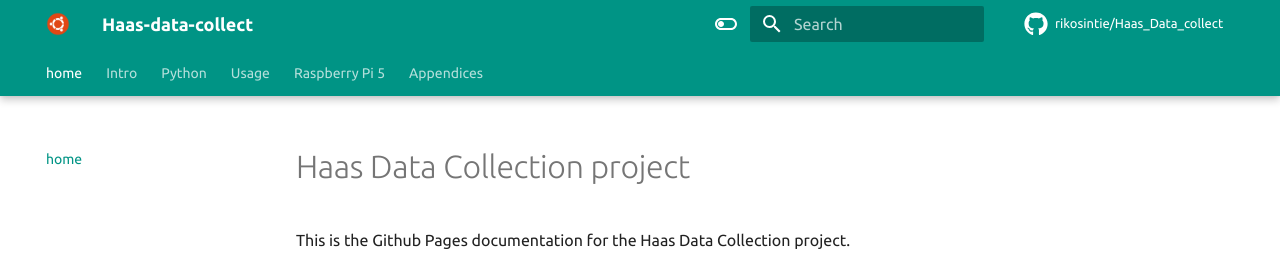
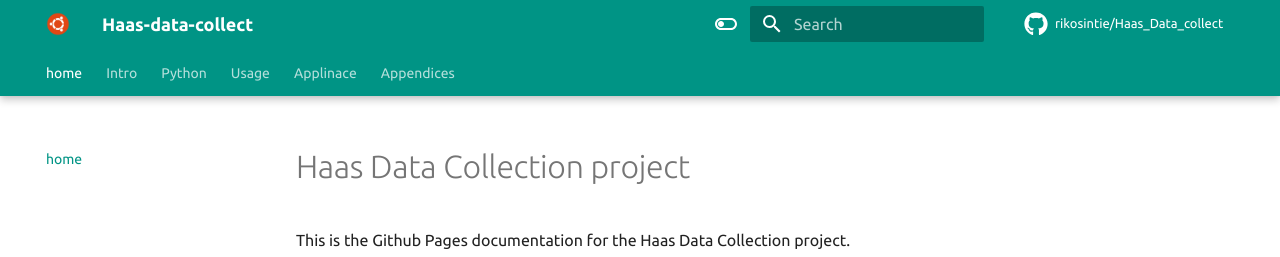
Before and after one commit to rikosintie/Haas_Data_collect, an MkDocs documentation site: the page built from docs/README.md, in a window 1280 px wide. Shown: the top 257 px of the page. Built offline with MkDocs 1.6.1 and Material for MkDocs 9.7.7, drawn with Linux system fonts in a browser that asks for light colours; some web fonts are replaced; comment, search, counter and statistics services are not loaded.

Commit message:
Git Title: renamed Raspberry Pi 5: to Appliance

```diff
--- a/mkdocs.yml
+++ b/mkdocs.yml
@@ -10,7 +10,7 @@ nav:
   - Intro: Introduction.md
   - Python: installing_python.md
   - Usage: usage.md
-  - Raspberry Pi 5:
+  - Applinace:
       - Why build a Pi 5_Appliance: 'build_pi_5_appliance/why_pi_5_appliance.md'
       - Installing Ubuntu: 'build_pi_5_appliance/installing_ubuntu.md'
       - Creating the Appliance: 'build_pi_5_appliance/configuring_appliance.md'
```
